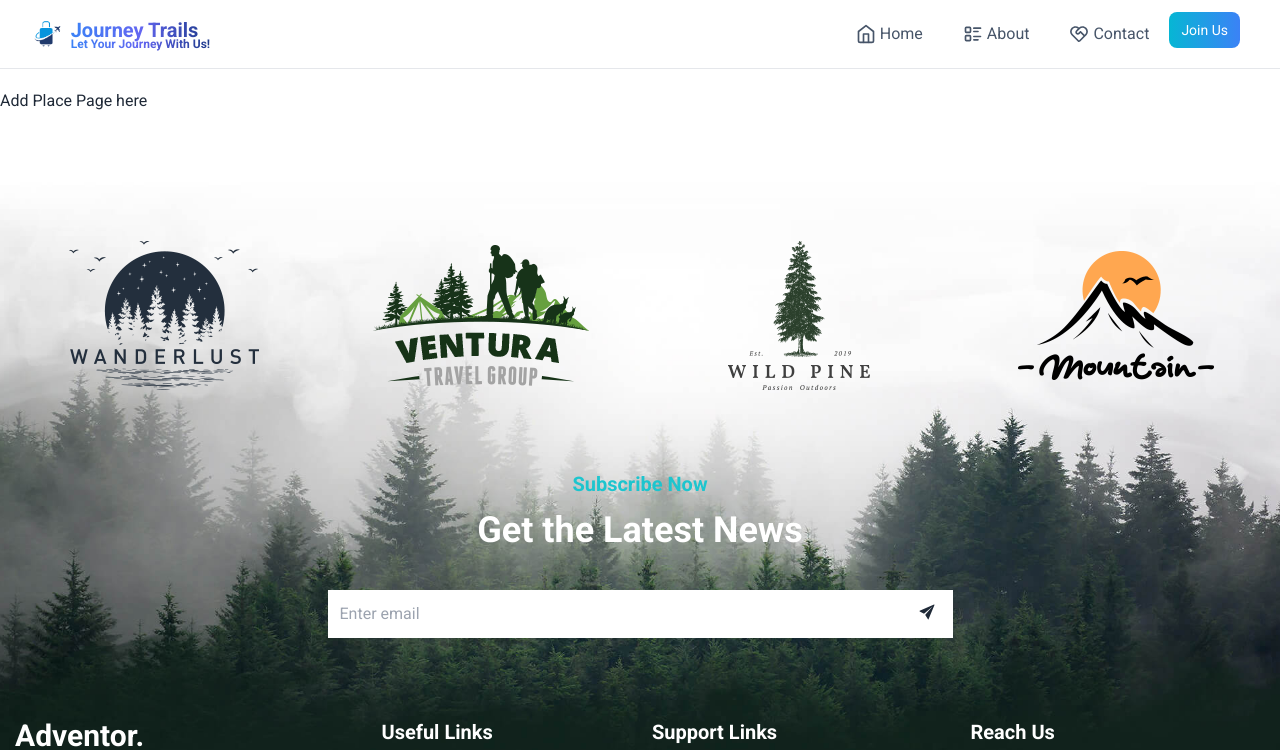
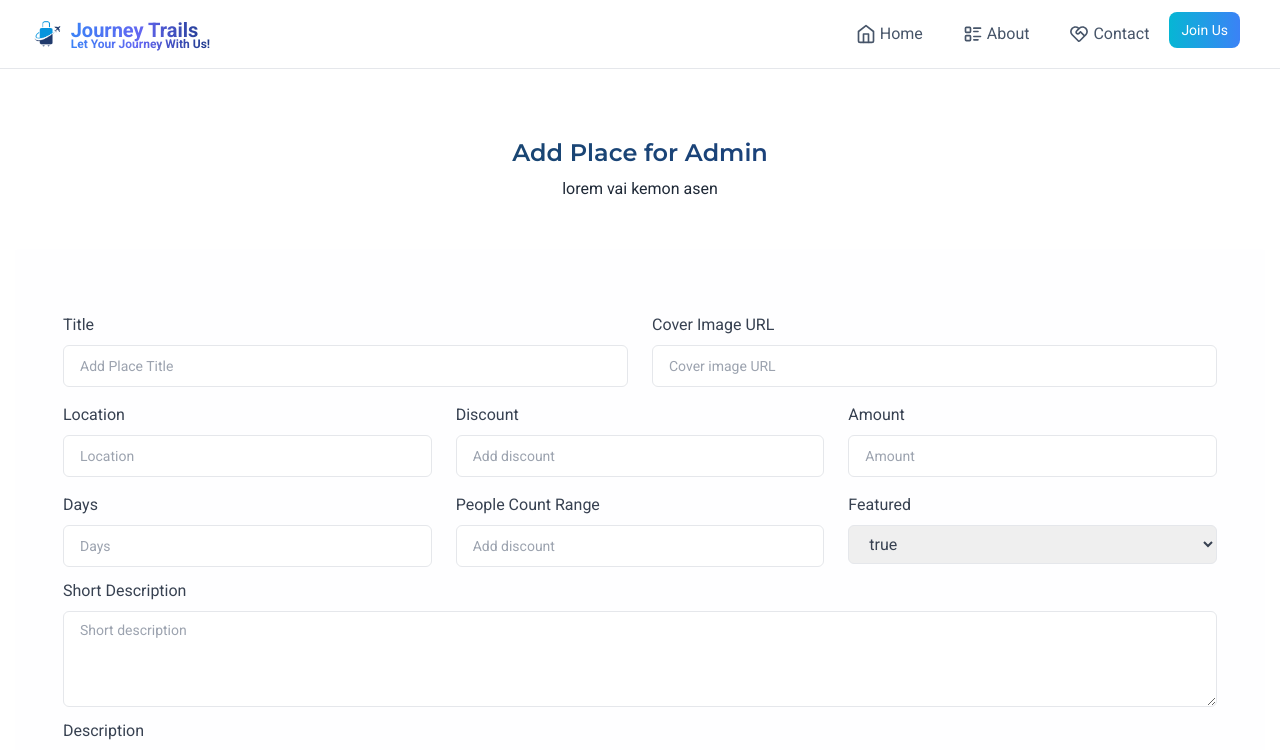
Before and after one commit to rockyhaque/journey-trails, a Next.js app: page /dashboard/admin/add-place in a window 1280 px wide. Shown: the top 750 px of the page. Built offline with nearby package versions, Linux system fonts and the light colour scheme; no server answers.

Commit message:
Added admin add-place Form

```diff
--- a/src/app/dashboard/admin/add-place/page.jsx
+++ b/src/app/dashboard/admin/add-place/page.jsx
@@ -1,11 +1,224 @@
-import React from 'react';
+"use client";
+import CustomBtn from "@/components/shared/Button/CustomBtn";
+import SectionHeading from "@/components/shared/SectionHeading/SectionHeading";
+import Container from "@/components/ui/Container";
+import React from "react";
 
 const AddPlacePage = () => {
-    return (
-        <div>
-            Add Place Page here
-        </div>
-    );
+  const handleAddPlace = (event) => {
+    event.preventDefault();
+
+    const addedPlace = {
+      title: event.target.title.value,
+      coverImage: event.target.coverImage.value,
+      location: event.target.location.value,
+      discount: event.target.discount.value,
+      amount: event.target.amount.value,
+      days: event.target.days.value,
+      peopleCountRange: event.target.peopleCountRange.value,
+      isFeatured: event.target.isFeatured.value,
+      shortDescription: event.target.shortDescription.value,
+      description: event.target.description.value,
+    };
+
+    console.log(addedPlace);
+  };
+
+  return (
+    <div>
+      <SectionHeading
+        title="Add Place for Admin"
+        description="lorem vai kemon asen"
+      />
+
+      <div>
+        <Container>
+          <form
+            onSubmit={handleAddPlace}
+            className="bg-slate-200/5 p-1 sm:-6 md:p-10 lg:p-12 rounded"
+          >
+            {/* title, coverURL */}
+            <div className="grid grid-cols-1 md:gap-6 mt-4 sm:grid-cols-2">
+              <div>
+                <label
+                  className="text-gray-700 text-sm md:text-base"
+                  htmlFor="title"
+                >
+                  Title
+                </label>
+                <input
+                  type="text"
+                  name="title"
+                  required
+                  className="block w-full px-4 py-2 mt-1 md:mt-2 text-gray-700 border border-gray-200 rounded-md focus:border-blue-400 focus:ring-blue-300 focus:ring-opacity-40 focus:outline-none focus:ring placeholder:text-sm"
+                  placeholder="Add Place Title"
+                />
+              </div>
+              <div className="mt-2 md:mt-0">
+                <label
+                  className="text-gray-700 text-sm md:text-base"
+                  htmlFor="coverImage"
+                >
+                  Cover Image URL
+                </label>
+                <input
+                  type="text"
+                  name="coverImage"
+                  required
+                  className="block w-full px-4 py-2 mt-1 md:mt-2 text-gray-700 border border-gray-200 rounded-md focus:border-blue-400 focus:ring-blue-300 focus:ring-opacity-40 focus:outline-none focus:ring placeholder:text-sm"
+                  placeholder="Cover image URL"
+                />
+              </div>
+            </div>
+
+            {/* location, discount, amount */}
+            <div className="grid grid-cols-1 gap-2 md:gap-6 mt-4 sm:grid-cols-3">
+              <div>
+                <label
+                  className="text-gray-700 text-sm md:text-base"
+                  htmlFor="location"
+                >
+                  Location
+                </label>
+                <input
+                  type="text"
+                  name="location"
+                  required
+                  className="block w-full px-4 py-2 mt-1 md:mt-2 text-gray-700 border border-gray-200 rounded-md focus:border-blue-400 focus:ring-blue-300 focus:ring-opacity-40 focus:outline-none focus:ring placeholder:text-sm"
+                  placeholder="Location"
+                />
+              </div>
+              <div>
+                <label
+                  className="text-gray-700 text-sm md:text-base"
+                  htmlFor="discount"
+                >
+                  Discount
+                </label>
+                <input
+                  type="number"
+                  name="discount"
+                  required
+                  className="block w-full px-4 py-2 mt-1 md:mt-2 text-gray-700 border border-gray-200 rounded-md focus:border-blue-400 focus:ring-blue-300 focus:ring-opacity-40 focus:outline-none focus:ring placeholder:text-sm"
+                  placeholder="Add discount"
+                />
+              </div>
+              <div>
+                <label
+                  className="text-gray-700 text-sm md:text-base"
+                  htmlFor="amount"
+                >
+                  Amount
+                </label>
+                <input
+                  type="number"
+                  name="amount"
+                  required
+                  className="block w-full px-4 py-2 mt-1 md:mt-2 text-gray-700 border border-gray-200 rounded-md focus:border-blue-400 focus:ring-blue-300 focus:ring-opacity-40 focus:outline-none focus:ring placeholder:text-sm"
+                  placeholder="Amount"
+                />
+              </div>
+            </div>
+
+            {/* Days, peopleCountRange, isFeatured*/}
+            <div className="grid grid-cols-1 gap-2 md:gap-6 mt-4 sm:grid-cols-3">
+              <div>
+                <label
+                  className="text-gray-700 text-sm md:text-base"
+                  htmlFor="days"
+                >
+                  Days
+                </label>
+                <input
+                  type="number"
+                  name="days"
+                  required
+                  className="block w-full px-4 py-2 mt-1 md:mt-2 text-gray-700 border border-gray-200 rounded-md focus:border-blue-400 focus:ring-blue-300 focus:ring-opacity-40 focus:outline-none focus:ring placeholder:text-sm"
+                  placeholder="Days"
+                />
+              </div>
+              <div>
+                <label
+                  className="text-gray-700 text-sm md:text-base"
+                  htmlFor="peopleCountRange"
+                >
+                  People Count Range
+                </label>
+                <input
+                  type="text"
+                  name="peopleCountRange"
+                  required
+                  className="block w-full px-4 py-2 mt-1 md:mt-2 text-gray-700 border border-gray-200 rounded-md focus:border-blue-400 focus:ring-blue-300 focus:ring-opacity-40 focus:outline-none focus:ring placeholder:text-sm"
+                  placeholder="Add discount"
+                />
+              </div>
+              <div>
+                <label
+                  className="text-gray-700 text-sm md:text-base"
+                  htmlFor="isFeatured"
+                >
+                  Featured
+                </label>
+                <select
+                  name="isFeatured"
+                  required
+                  className="block w-full px-4 py-2 mt-1 md:mt-2 text-gray-700 border border-gray-200 rounded-md"
+                >
+                  <option disabled defaultValue>
+                    Selected one
+                  </option>
+                  <option value={true}>true</option>
+                  <option value={false}>false</option>
+                </select>
+              </div>
+            </div>
+
+            {/* shortDescription */}
+            <div className="mt-2 md:mt-3">
+              <label
+                className="text-gray-700 text-sm md:text-base"
+                htmlFor="shortDescription"
+              >
+                Short Description
+              </label>
+              <textarea
+                type="text"
+                name="shortDescription"
+                required
+                className="block w-full h-20 md:h-24 px-4 py-2 mt-1 md:mt-2 text-gray-700 border border-gray-200 rounded-md focus:border-blue-400 focus:ring-blue-300 focus:ring-opacity-40 focus:outline-none focus:ring placeholder:text-sm"
+                placeholder="Short description"
+              ></textarea>
+            </div>
+            {/* description */}
+            <div className="mt-2 md:mt-3">
+              <label
+                className="text-gray-700 text-sm md:text-base"
+                htmlFor="description"
+              >
+                Description
+              </label>
+              <textarea
+                type="text"
+                name="description"
+                required
+                className="block w-full h-24 md:h-40 px-4 py-2 mt-1 md:mt-2 text-gray-700 border border-gray-200 rounded-md focus:border-blue-400 focus:ring-blue-300 focus:ring-opacity-40 focus:outline-none focus:ring placeholder:text-sm"
+                placeholder="Add Place description"
+              ></textarea>
+            </div>
+
+            <div className="flex justify-center mt-6">
+              {/* <CustomBtn
+                type="submit"
+                text="Added Place"
+                customClass="w-full md:w-2/6"
+              /> */}
+              <button type="submit bg-green-500 py-5 px-10">Added</button>
+            </div>
+          </form>
+        </Container>
+      </div>
+    </div>
+  );
 };
 
 export default AddPlacePage;
--- a/src/components/shared/Button/CustomBtn.jsx
+++ b/src/components/shared/Button/CustomBtn.jsx
@@ -1,4 +1,4 @@
-import React from 'react';
+import React from "react";
 
 const CustomBtn = ({ text, customClass = "" }) => {
   return (
```
